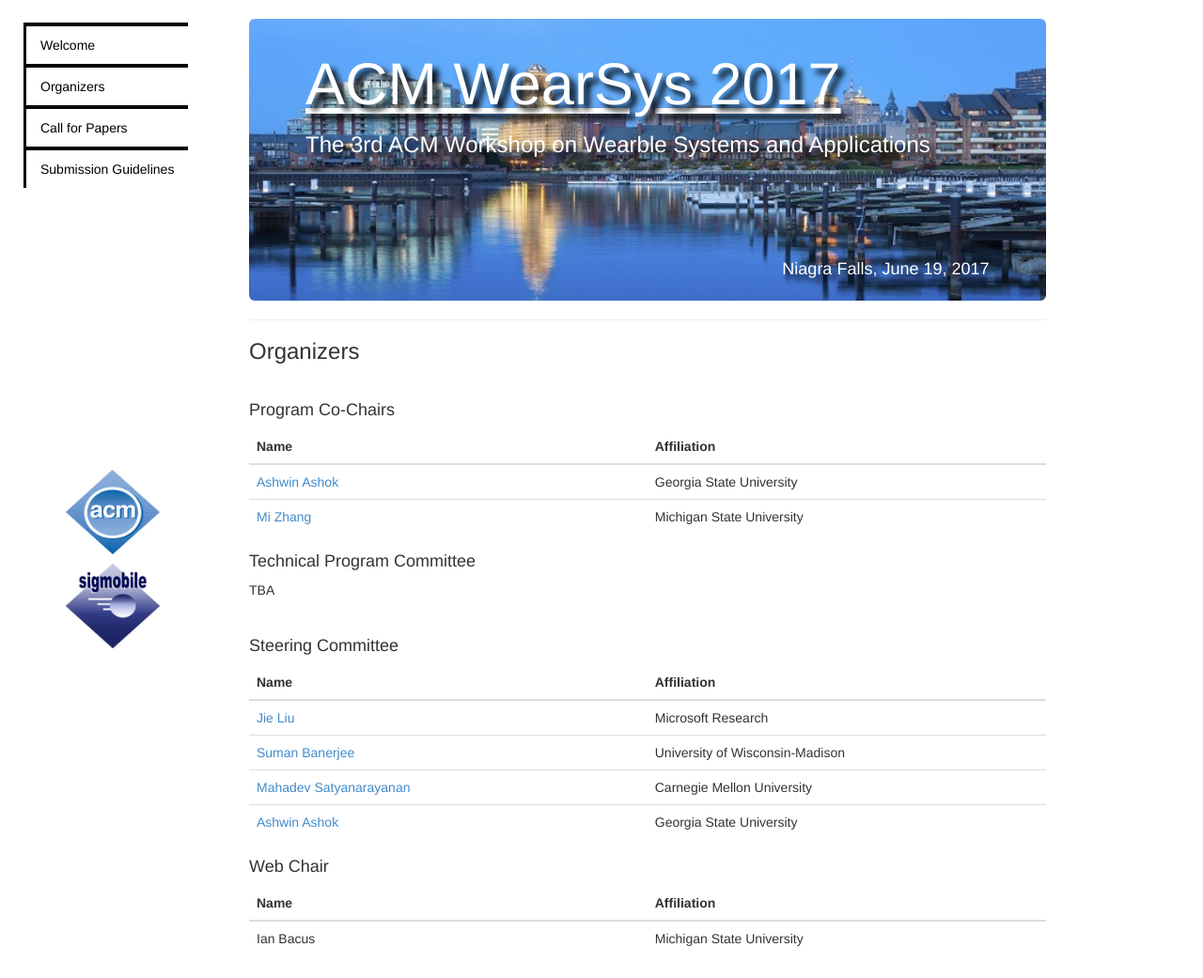
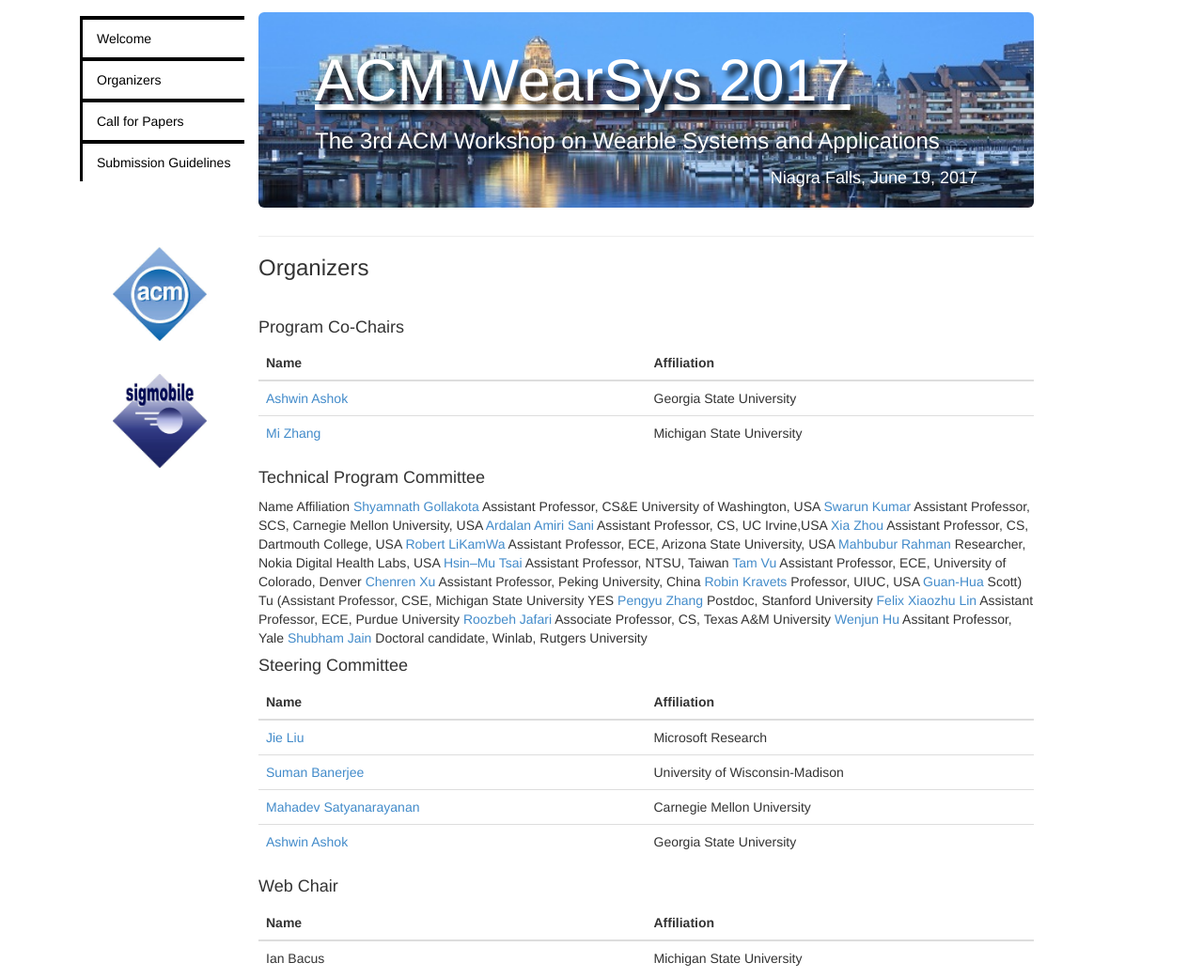
Before and after one commit to ianbacus/ianbacus.github.com, a plain HTML site: page organizers.html in a window 1280 px wide. Shown: the whole page at 94% size. Drawn offline with Linux system fonts and the light colour scheme.

Commit message:
Added TPC

```diff
--- a/css/bar.css
+++ b/css/bar.css
@@ -1,32 +1,16 @@
 body
 {
 	font-family: "Helvetica Neue", Helvetica, Arial, sans-serif;
-	padding: 20px 0;
+	padding: 1% 0;
 }
 
 table th {
-    width: 50% !important;
+    width: 50%;
 }
 
-h1
-{
-	font-weight: 200;
-}
-
-
-/* Creates a vertical nav starting at 768px (sm) */
-@media (min-width: 268px) {
-    .bootstrap-vertical-nav .collapse {
-
-        display: block;
-    }
-}
-
-@media (min-width: 268px) {
-	.bootstrap-vertical-nav {
-		position: fixed;
-		margin-top: 4px;
-	}
+.bootstrap-vertical-nav {
+	position: fixed;
+	margin-top: 4px;
 }
 
 .nav-item a
@@ -34,29 +18,30 @@ h1
   color:black;
   border-left:solid black 3px;
   border-top:solid black 4px;
-  left:-45px;
 }
 
 .jumbotron h1
 {
- margin-top:-10px;
- left:10px;
+font-weight: 200;
+ margin-top:-1%;
+ left:10%;
  color:#fff;
 }
 
 .jumbotron h4
 {
 
- margin-top:100px;
+ margin-top:1%;
  float:right;
  color:#fff;
 }
 
-.jumbotron {
+.jumbotron
+{
 
     background-image: url(../img/buffalo_waterline.jpeg);
-    margin-bottom: 0px;
-	height: 300px;
+
+	height: 100%;
     background-position: 0% 25%;
     background-size: cover;
     background-repeat: no-repeat;
@@ -64,24 +49,27 @@ h1
     text-shadow: black 0.3em 0.3em 0.3em;
 }
 
-.navbar-default .navbar-nav > li > a:hover, .navbar-default .navbar-nav > li > a:focus {
+.navbar-default .navbar-nav > li > a:hover, .navbar-default .navbar-nav > li > a:focus
+{
     background-color: #FFFF00;
     color: #FFC0CB;
 }
 
-.nav
+.container
 {
-	display: block;
+	overflow:scroll;
 }
+
+
+
 .logoDiv
 {
-	display: block;
-	position: fixed;
-    bottom: 100px;
+    margin-top: 40%;
 }
+
 .logoDiv .logo
 {
 	display: block;
-	padding-bottom:10px;
-
+	margin-left:20%;
+	margin-top:20%;
 }
--- a/organizers.html
+++ b/organizers.html
@@ -16,31 +16,28 @@
 <body>
 
 <div class="container">
-    <div class="row">
 	<!--============================ Menu bar  ====================================-->
 	<div class="col-sm-2">
-
-            <div class="nav bootstrap-vertical-nav ">
+		<div class="nav bootstrap-vertical-nav nav-collapse  ">
 			<ul class="nav" id="mainNavbar">
 				<li class="nav-item active">
-                            <a class="nav-link " href="/">Welcome</a>
+					<a class="nav-link " href="/acm-wearsys-2017/">Welcome</a>
 				</li>
 				<li class="nav-item">
-                            <a class="nav-link" href="/organizers">Organizers</a>
+					<a class="nav-link" href="/acm-wearsys-2017/organizers.html">Organizers</a>
 				</li>
 				<li class="nav-item">
-                            <a class="nav-link" href="/call-for-papers">Call for Papers</a>
+					<a class="nav-link" href="/acm-wearsys-2017/call-for-papers.html">Call for Papers</a>
 				</li>
 				<li class="nav-item">
-                            <a class="nav-link" href="/submission-guidelines">Submission Guidelines</a>
+					<a class="nav-link" href="/acm-wearsys-2017/submission-guidelines.html">Submission Guidelines</a>
 				</li>
 
 			</ul>
-
-            </div>
 			<div class="logoDiv">
 				<img class="logo" src="img/acm.jpg" height="100" width="100">
 				<img class="logo" src="img/sigmobile.jpg" height="100" width="100">
+			</div>
 		</div>
 	</div>
 
@@ -83,7 +80,92 @@
 	</table>
 
 	<h4> Technical Program Committee </h4>
-		<p> TBA </p>
+	<thead>
+		<tr>
+			<th>Name</th>
+			<th>Affiliation</th>
+		</tr>
+		</thead>
+		<tbody>
+		<!-- Entries -->
+		<tr>
+			<td><a href="">Shyamnath Gollakota </a> </td>
+			<td>Assistant Professor, CS&E University of Washington, USA</td>
+		</tr>
+		<tr>
+			<td><a href="">Swarun Kumar </a> </td>
+			<td>Assistant Professor, SCS, Carnegie Mellon University, USA</td>
+		</tr>
+
+		<tr>
+			<td><a href="">Ardalan Amiri Sani </a> </td>
+			<td>Assistant Professor, CS, UC Irvine,USA</td>
+		</tr>
+
+		<tr>
+			<td><a href="">Xia Zhou </a> </td>
+			<td>Assistant Professor, CS, Dartmouth College, USA</td>
+		</tr>
+
+		<tr>
+			<td><a href="">Robert LiKamWa </a> </td>
+			<td>Assistant Professor, ECE, Arizona State University, USA</td>
+		</tr>
+		<tr>
+			<td><a href="">Mahbubur Rahman </a> </td>
+			<td>Researcher, Nokia Digital Health Labs, USA</td>
+		</tr>
+		<tr>
+			<td><a href="">Hsin–Mu Tsai </a> </td>
+			<td>Assistant Professor, NTSU, Taiwan</td>
+		</tr>
+		<tr>
+			<td><a href="">Tam Vu </a> </td>
+			<td>Assistant Professor, ECE, University of Colorado, Denver</td>
+		</tr>
+
+		<tr>
+			<td><a href="">Chenren Xu </a> </td>
+			<td>Assistant Professor, Peking University, China</td>
+		</tr>
+
+		<tr>
+			<td><a href="">Robin Kravets </a> </td>
+			<td>Professor, UIUC, USA</td>
+		</tr>
+
+		<tr>
+			<td><a href="">Guan-Hua </a> </td>
+			<td>Scott) Tu (Assistant Professor, CSE, Michigan State University</td>
+		</tr> YES
+
+		<tr>
+			<td><a href="">Pengyu Zhang </a> </td>
+			<td>Postdoc, Stanford University</td>
+		</tr>
+
+		<tr>
+			<td><a href="">Felix Xiaozhu Lin </a> </td>
+			<td>Assistant Professor, ECE, Purdue University</td>
+		</tr>
+
+		<tr>
+			<td><a href="">Roozbeh Jafari </a> </td>
+			<td>Associate Professor, CS, Texas A&M University</td>
+		</tr>
+
+		<tr>
+			<td><a href="">Wenjun Hu </a> </td>
+			<td>Assitant Professor, Yale</td>
+		</tr>
+
+		<tr>
+			<td><a href="">Shubham Jain </a> </td>
+			<td>Doctoral candidate, Winlab, Rutgers University</td>
+		</tr>
+		<!-- End of entries -->
+		</tbody>
+	</table>
 	<br>
 
 	<h4> Steering Committee </h4>
@@ -137,7 +219,6 @@
 	<!--======================== Main content (end) ===============================-->
 	</div>
 </div>
-</div>
 
 
 <script src="js/jquery.min.js"></script>
```
Also changed, not shown: call-for-papers.html (+6 -10 lines), index.html (+7 -11 lines), submission-guidelines.html (+6 -10 lines). Lines whose indentation alone changed are shown as unchanged.
